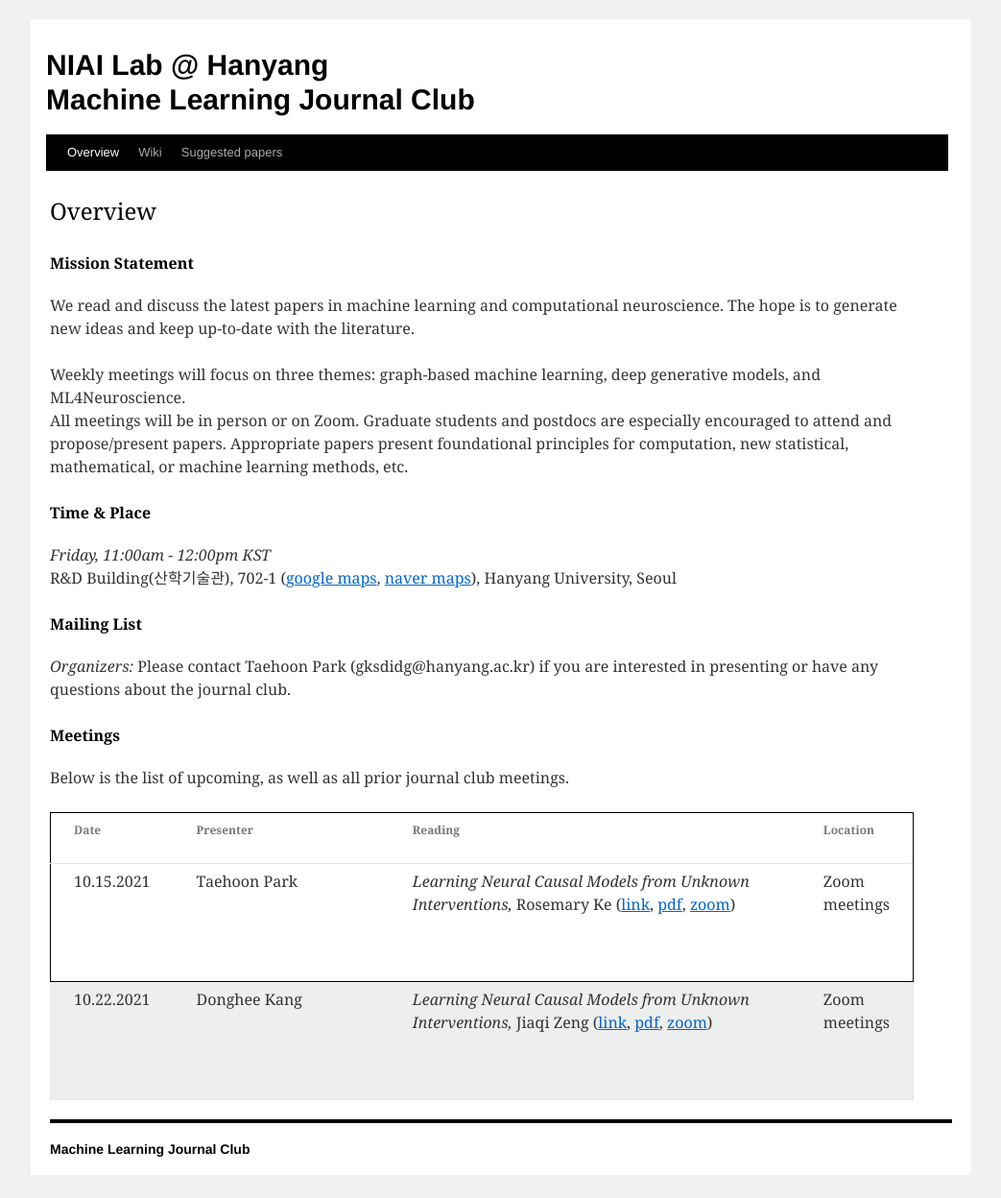
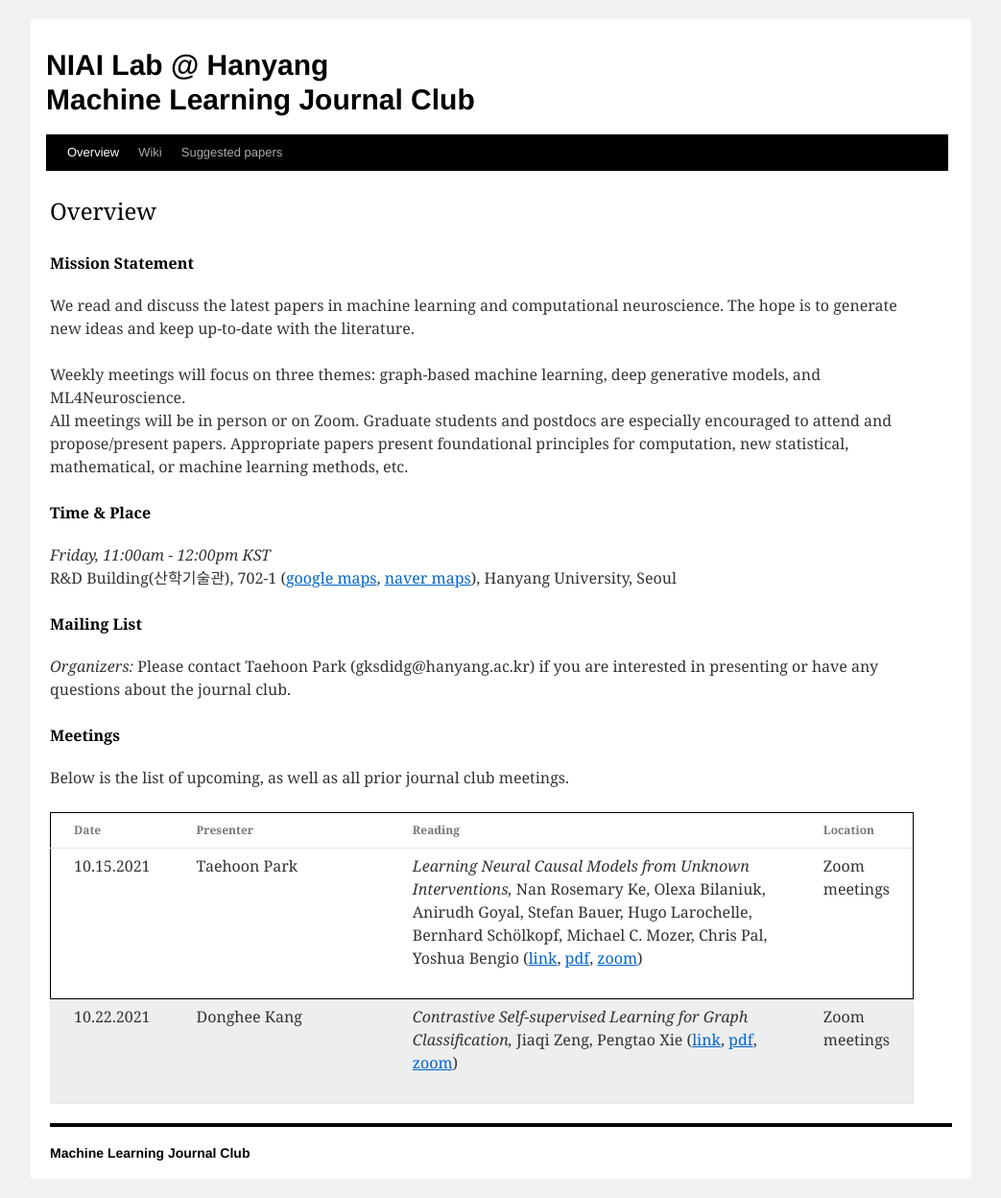
Before and after one commit to niai-lab/GraphML-JC, a Jekyll site: the page built from index.html, in a window 1280 px wide. Shown: the whole page at 96% size, without its empty margins (118-1161 px from the left). Built offline with Jekyll 4.4.1, drawn with Linux system fonts in a browser that asks for light colours.

Commit message:
Update meeting_info.yml

```diff
--- a/_data/meeting_info.yml
+++ b/_data/meeting_info.yml
@@ -1,7 +1,7 @@
 - presenter: Taehoon Park
   date: 10.15.2021
   paper: "Learning Neural Causal Models from Unknown Interventions"
-  authors: Rosemary Ke
+  authors: Nan Rosemary Ke, Olexa Bilaniuk, Anirudh Goyal, Stefan Bauer, Hugo Larochelle, Bernhard Schölkopf, Michael C. Mozer, Chris Pal, Yoshua Bengio
   url: https://arxiv.org/abs/1910.01075
   pdf: /GraphML-JC/pdf/Learning_Neural_Causal_Models_from_Unknown_Interventions.pdf
   zoom: https://zoom.us/j/92336352299?pwd=b0JwWnByTDRIamhpcktYdGx0aGxkZz09
@@ -10,8 +10,8 @@
 
 - presenter: Donghee Kang
   date: 10.22.2021
-  paper: "Learning Neural Causal Models from Unknown Interventions"
-  authors: Jiaqi Zeng
+  paper: "Contrastive Self-supervised Learning for Graph Classification"
+  authors: Jiaqi Zeng, Pengtao Xie
   url: https://arxiv.org/abs/2009.05923
   pdf: /GraphML-JC/pdf/Contrastive_self-supervised_Learning_for_GC.pdf
   zoom: https://zoom.us/j/92336352299?pwd=b0JwWnByTDRIamhpcktYdGx0aGxkZz09
```
